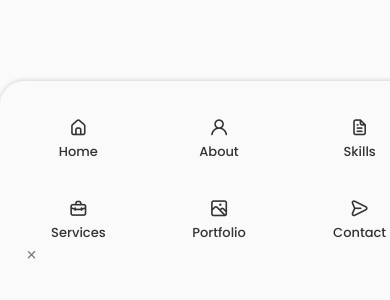
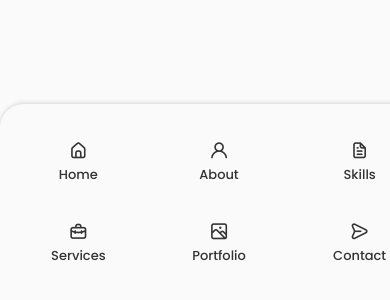
Before and after one commit to jirlinge/PortfolioJulien, a React (Create React App) app: page / in a window 390 px wide. Shown: the part 514-814 px from the top of the page. Built offline with nearby package versions, Linux system fonts and the light colour scheme.

Commit message:
menu pour moyen device, manque icon close css a regler

```diff
--- a/src/components/header/header.css
+++ b/src/components/header/header.css
@@ -74,13 +74,27 @@ header{
 
   .nav__list{
     display: grid;
-    grid-template-columns: repeat(3,1fr);
+    grid-template-columns: repeat(3, 1fr);
     gap: 2rem;
   }
 
   .nav__icon{
     font-size: 1.2rem;
   }
+
+  .nav__close{
+    position: absolute;
+    right: 1.3rem;
+    bottom: .5rem;
+    font-size: 1.5rem;
+    cursor: pointer;
+    color: var(--title-color);
+  }
+
+  .nav__close:hover {
+    color: var(--title-color-dark);
+  }
+
   .nav__icon,
   .nav__close,
   .nav__toggle{
```
